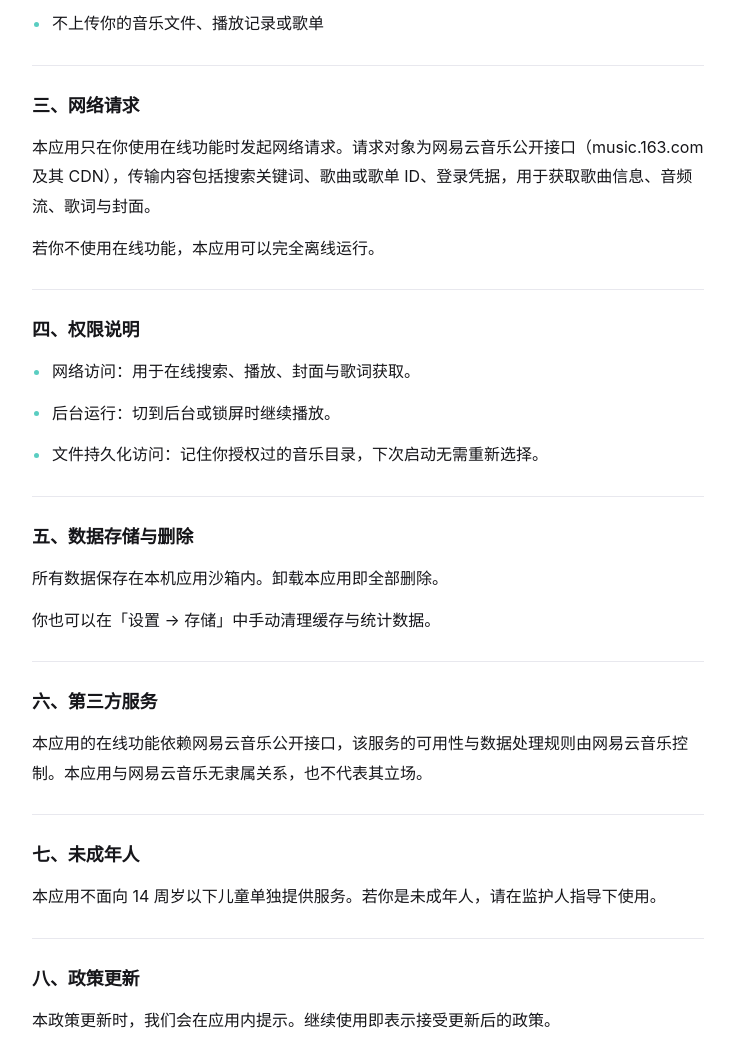
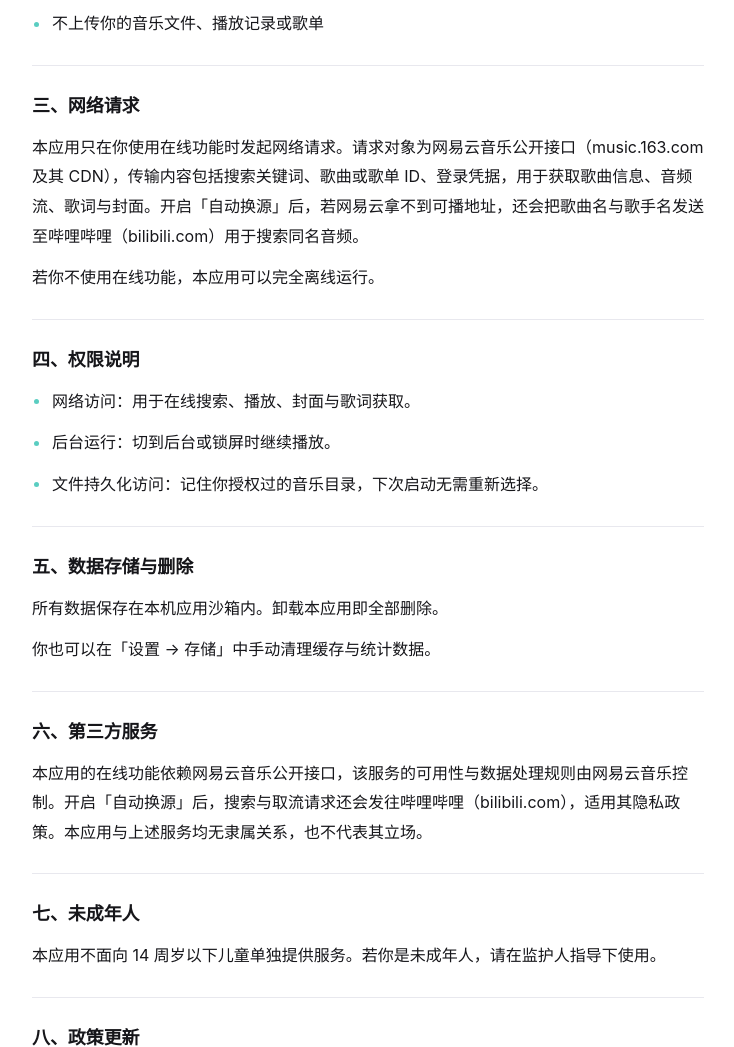
Before and after one commit to mumuji-colar/MEMI_Harmony, a plain HTML site: page docs/index.html in a window 1280 px wide. Shown: the part 906-1953 px from the top of the page, without its empty margins (272-1006 px from the left). Drawn offline with Linux system fonts and the light colour scheme.

Commit message:
feat: 网易云无版权时自动换源到 B 站（WBI 搜索 + DASH 音轨 + Referer 请求头）

```diff
--- a/docs/index.html
+++ b/docs/index.html
@@ -153,7 +153,7 @@
 
   <section>
     <h2>三、网络请求</h2>
-    <p>本应用只在你使用在线功能时发起网络请求。请求对象为网易云音乐公开接口（music.163.com 及其 CDN），传输内容包括搜索关键词、歌曲或歌单 ID、登录凭据，用于获取歌曲信息、音频流、歌词与封面。</p>
+    <p>本应用只在你使用在线功能时发起网络请求。请求对象为网易云音乐公开接口（music.163.com 及其 CDN），传输内容包括搜索关键词、歌曲或歌单 ID、登录凭据，用于获取歌曲信息、音频流、歌词与封面。开启「自动换源」后，若网易云拿不到可播地址，还会把歌曲名与歌手名发送至哔哩哔哩（bilibili.com）用于搜索同名音频。</p>
     <p>若你不使用在线功能，本应用可以完全离线运行。</p>
   </section>
 
@@ -172,7 +172,7 @@
 
   <section>
     <h2>六、第三方服务</h2>
-    <p>本应用的在线功能依赖网易云音乐公开接口，该服务的可用性与数据处理规则由网易云音乐控制。本应用与网易云音乐无隶属关系，也不代表其立场。</p>
+    <p>本应用的在线功能依赖网易云音乐公开接口，该服务的可用性与数据处理规则由网易云音乐控制。开启「自动换源」后，搜索与取流请求还会发往哔哩哔哩（bilibili.com），适用其隐私政策。本应用与上述服务均无隶属关系，也不代表其立场。</p>
   </section>
 
   <section>
```
Also changed, not shown: 11 other files.
